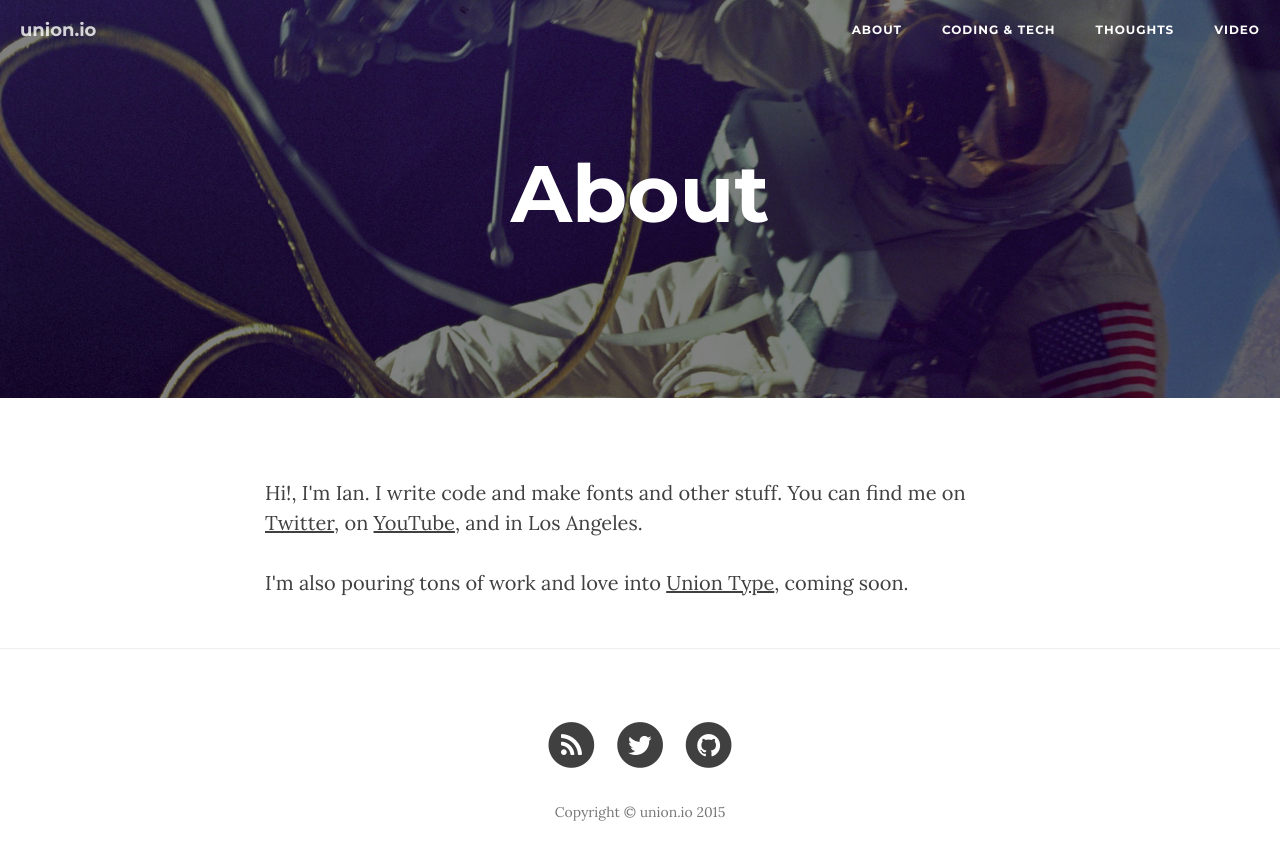
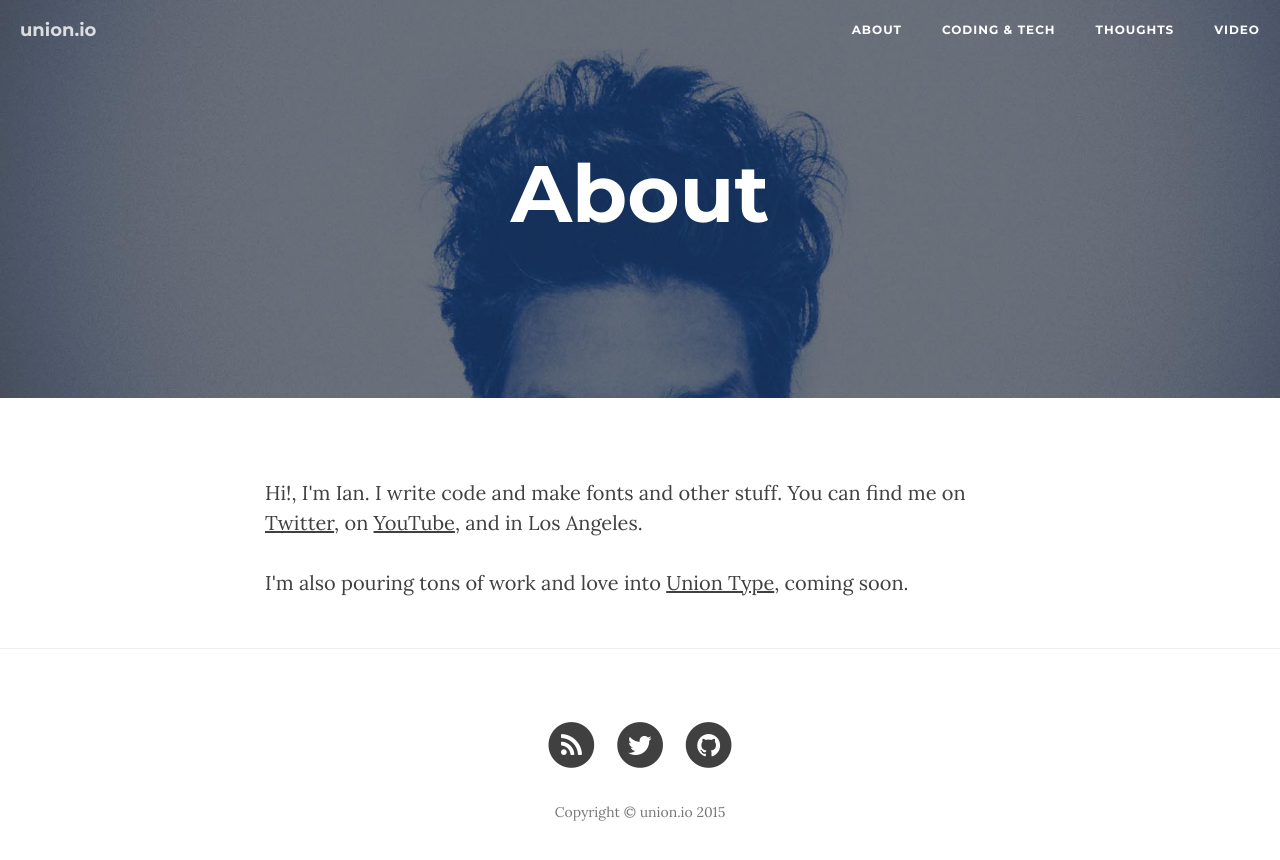
Before and after one commit to i-a-n/unionjkl, a Jekyll site: the page built from about.html, in a window 1280 px wide. Shown: the top 860 px of the page. Built offline with Jekyll 4.4.1, drawn with Linux system fonts in a browser that asks for light colours; nearby versions of some CDN libraries.

Commit message:
updating a couple bg images

```diff
--- a/about.html
+++ b/about.html
@@ -1,7 +1,7 @@
 ---
 layout: page
 title: "About"
-header-img: "img/post-bg-06.jpg"
+header-img: "img/about-bg.jpg"
 ---
 
 <p>Hi!, I'm Ian. I write code and make fonts and other stuff. You can find me on <a href="https://twitter.com/union_io" target="_blank">Twitter</a>, on <a href="https://www.youtube.com/c/ianm" target="_blank">YouTube</a>, and in Los Angeles.</p>
--- a/code/index.html
+++ b/code/index.html
@@ -3,4 +3,5 @@
 title: "Coding & Tech"
 category: "Code"
 catname: code
+header-img: "img/code-bg.jpg"
 ---
```
Also changed, not shown: img/about-bg.jpg, img/code-bg.jpg (added).
